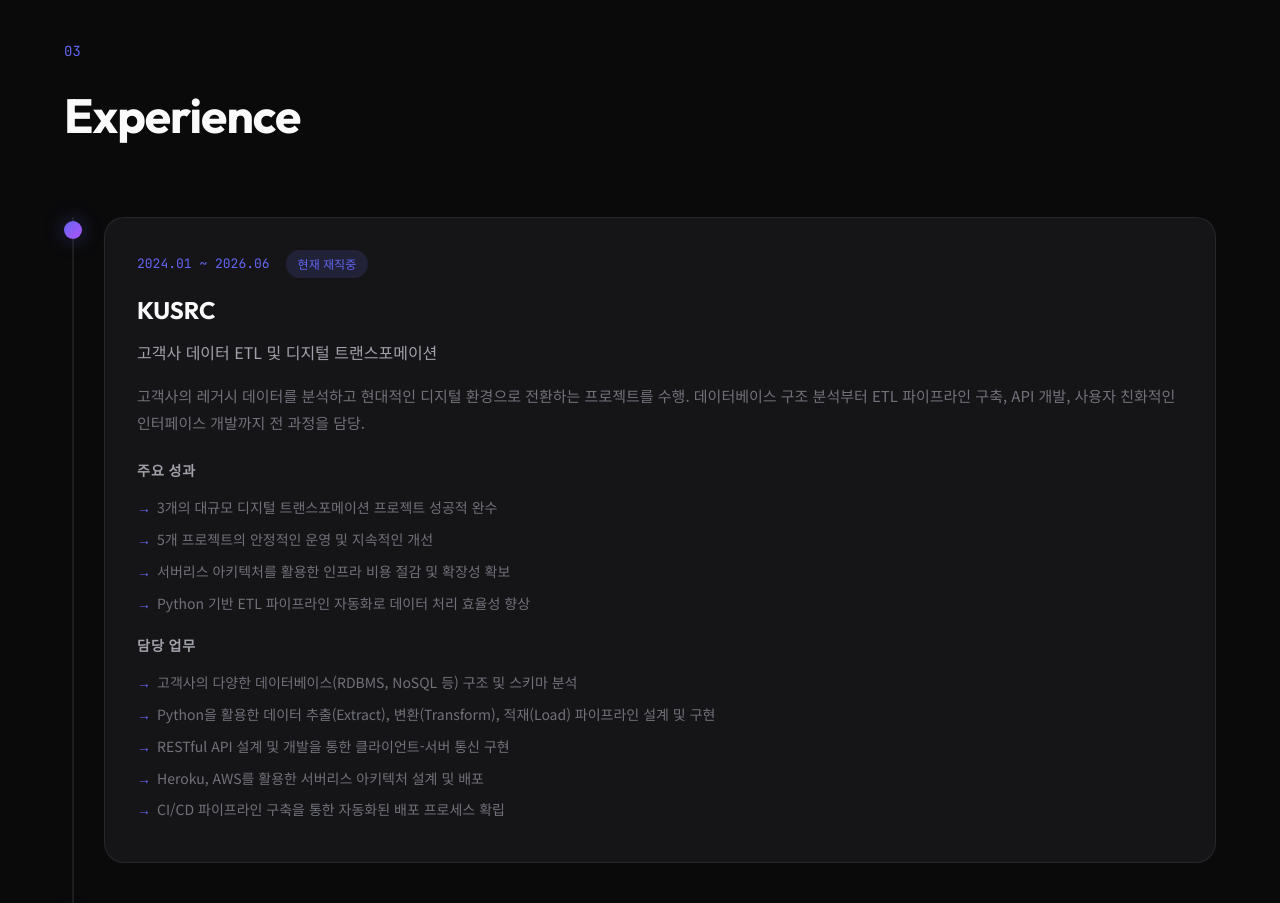
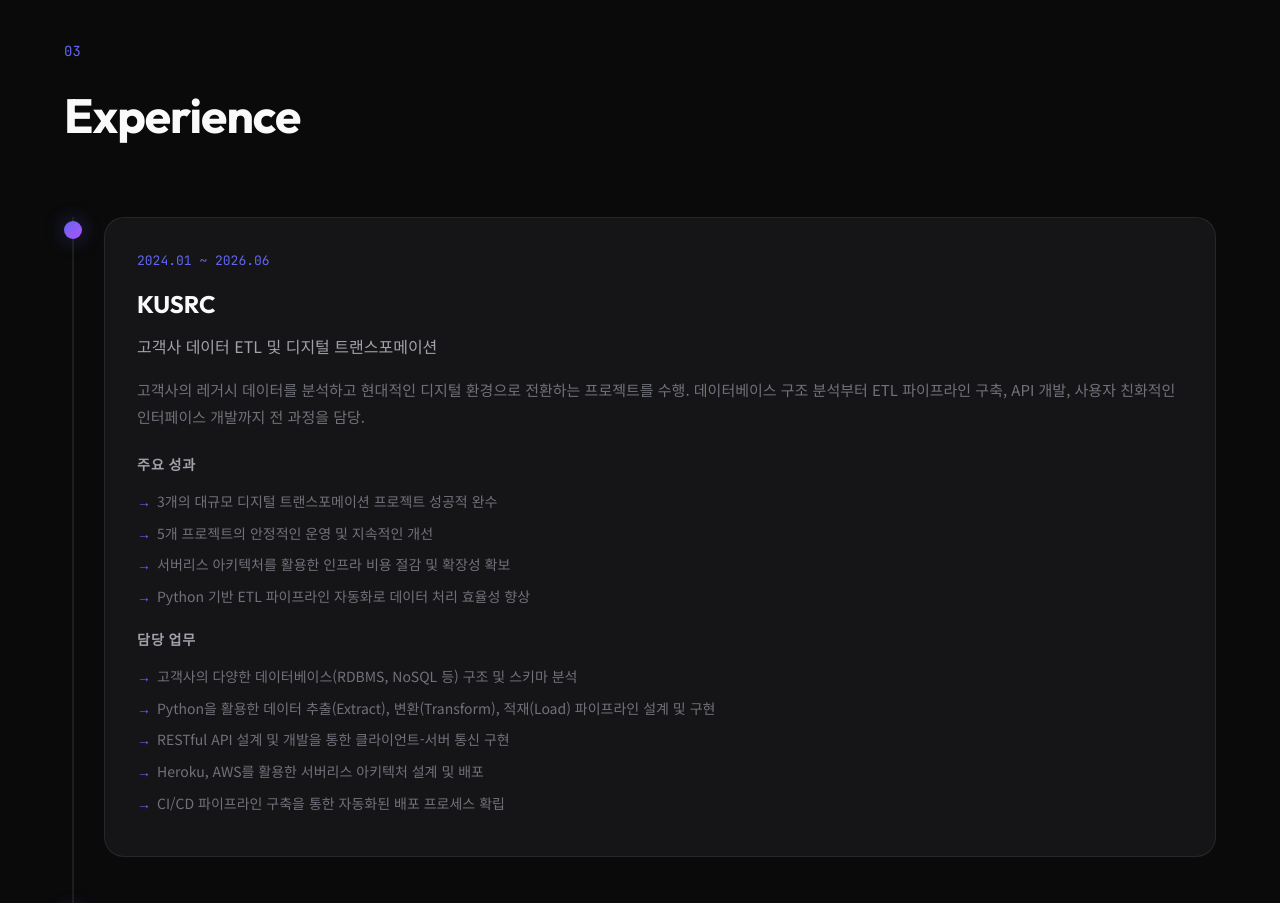
Before and after one commit to kangdh208/portfolio, a Django app: page / in a window 1280 px wide. Shown: the part 2493-3396 px from the top of the page. Run offline with Django 5.2, Linux system fonts and the light colour scheme.

Commit message:
Remove '현재 재직중' badge from KUSRC experience
퇴사 처리에 맞춰 하드코딩된 재직중 배지 제거.

Co-Authored-By: Claude Opus 4.8 <noreply@anthropic.com>

```diff
--- a/templates/index.html
+++ b/templates/index.html
@@ -205,7 +205,6 @@
                         <div class="timeline-content">
                             <div class="timeline-header">
                                 <span class="timeline-period">{{ work.period }}</span>
-                                <span class="timeline-badge">현재 재직중</span>
                             </div>
                             <h3 class="timeline-title">{{ work.company }}</h3>
                             <p class="timeline-position">{{ work.position }}</p>
```
